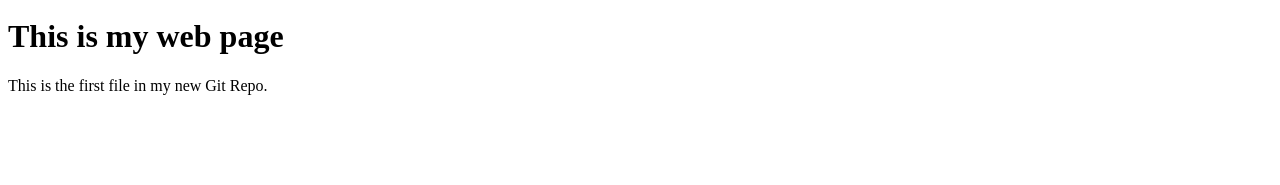
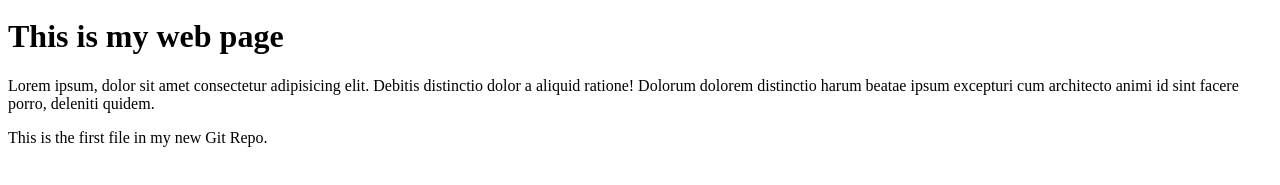
Before and after one commit to praveenramakurthi/remote-booking, a plain HTML site: page index.html in a window 1280 px wide. Shown: the part 29-214 px from the top of the page. Drawn offline with Linux system fonts and the light colour scheme.

Commit message:
index file modified

```diff
--- a/index.html
+++ b/index.html
@@ -10,8 +10,10 @@
 <body>
     <div><img src="img_hello_world.jpg" alt="Hello World from Space" style="width:100%;max-width:960px"></div>
     <h1>This is my web page</h1>
+    <p>Lorem ipsum, dolor sit amet consectetur adipisicing elit. Debitis distinctio dolor a aliquid ratione! Dolorum dolorem distinctio harum beatae ipsum excepturi cum architecto animi id sint facere porro, deleniti quidem.</p>
     <p>This is the first file in my new Git Repo.</p>
+    <script src="./script.js" />
 </body>
-<script src="./script.js" />
+
 
 </html>
```
